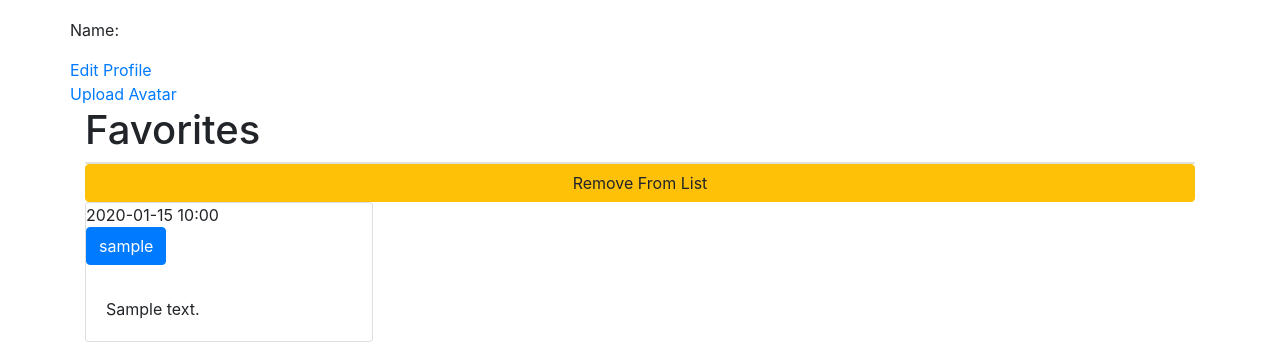
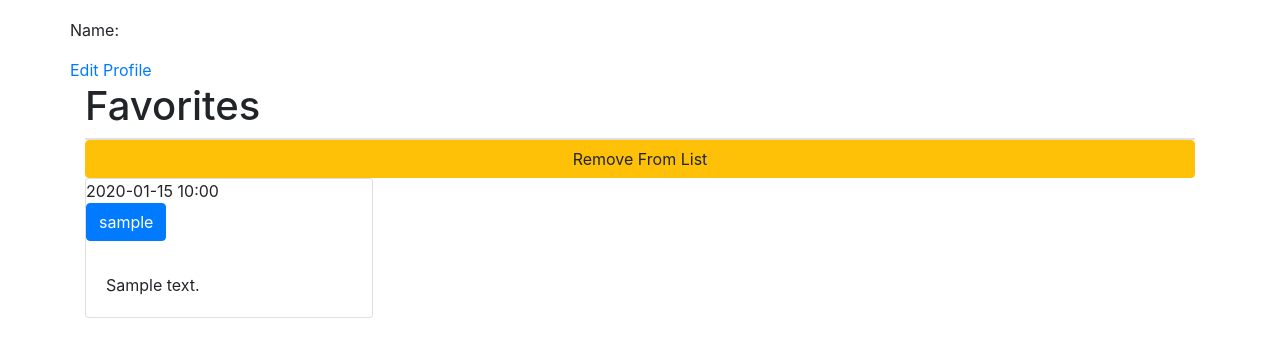
Before and after one commit to tiffanyteaze/dermatic, a Python web app: template templates/user_profile.html in a window 1280 px wide. Shown: the part 404-750 px from the top of the page. Run offline with Jinja, Linux system fonts and the light colour scheme; the template is opened without the code that fills it: most values are stand-ins (such as "Sample title", 1, 10 or a date in 2020); some libraries are stand-ins or nearby versions.

Commit message:
removes image uploader test link

```diff
--- a/templates/user_profile.html
+++ b/templates/user_profile.html
@@ -26,9 +26,6 @@
     <div class="row">
         <a href="{{ url_for('update_user', username=current_user.username) }}">Edit Profile</a>
     </div>
-    <div class="row">
-            <a href="{{ url_for('avatar') }}">Upload Avatar</a>
-        </div>
 </div>
 
 <h1>Favorites</h1>
```
